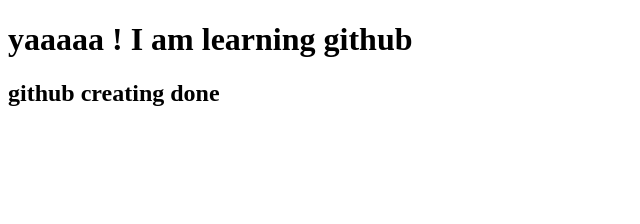
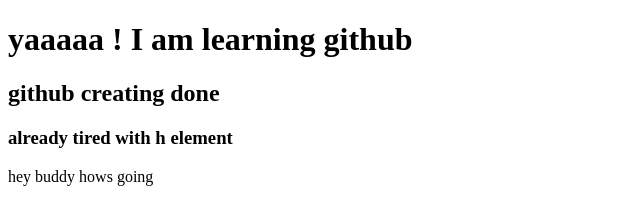
Before and after one commit to tahid02/my-first-website, a plain HTML site: page index.html in a window 1280 px wide. Shown: the whole page, without its empty margins (0-640 px from the left). Drawn offline with Linux system fonts and the light colour scheme.

Commit message:
sending aother messege

```diff
--- a/index.html
+++ b/index.html
@@ -8,5 +8,7 @@
 <body>
     <h1>yaaaaa ! I am learning github</h1>
     <h2>github creating done</h2>
+    <h3>already tired with h element</h3>
+    <p>hey buddy hows going </p>
 </body>
 </html>
```
